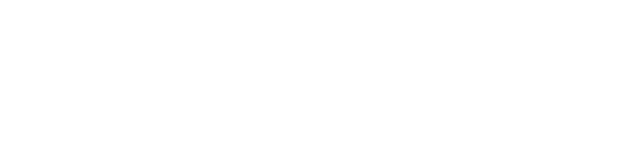
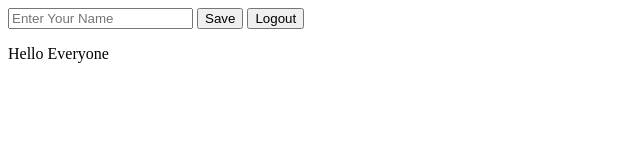
Before and after one commit to nilpatare/local-storage, a plain HTML site: page index.html in a window 1280 px wide. Shown: the whole page, without its empty margins (0-640 px from the left). Drawn offline with Linux system fonts and the light colour scheme.

Commit message:
added html code

```diff
--- a/index.html
+++ b/index.html
@@ -6,6 +6,11 @@
     <title>Local-Storage</title>
 </head>
 <body>
-
+    <input type="text" placeholder="Enter Your Name">
+    <button >Save</button>
+    <button >Logout</button>
+    <p id="message">
+        Hello Everyone
+    </p>
 </body>
 </html>
```
